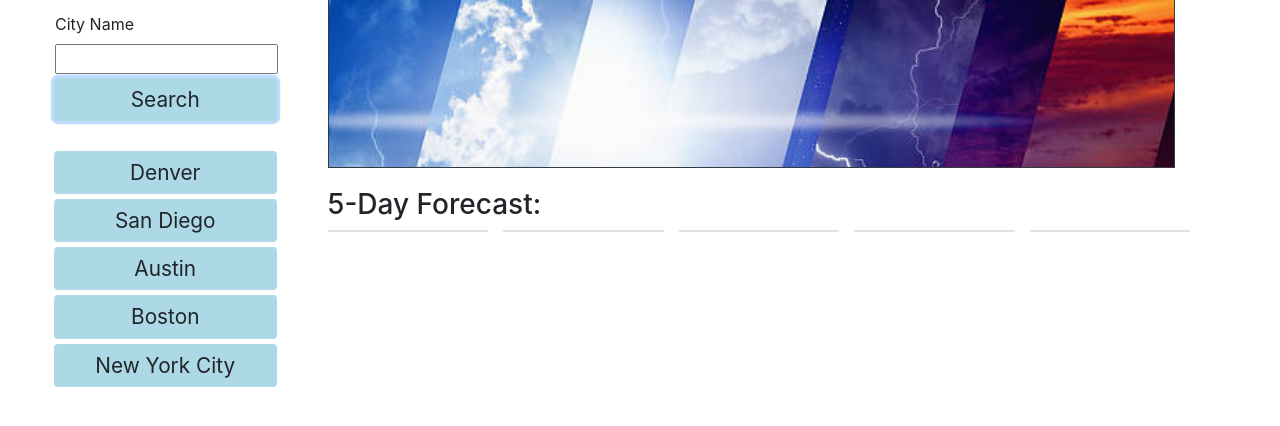
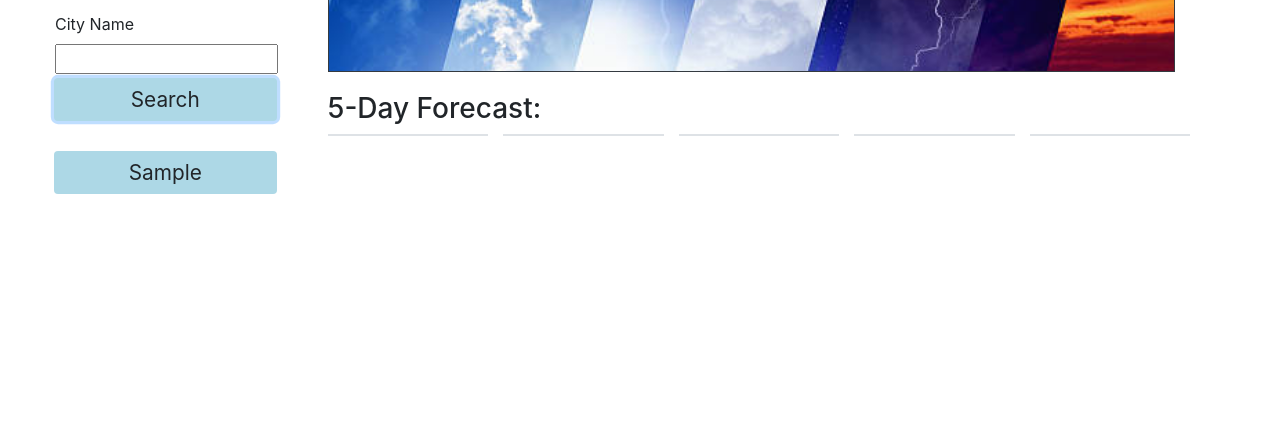
Before and after one commit to besarrrr/WeatherDisplay, a plain HTML site: page index.html in a window 1280 px wide. Both pictures are taken after typing "Sample" into the empty fields and a click on the button "Search". Shown: the part 174-600 px from the top of the page. Drawn offline with nearby package versions, Linux system fonts and the light colour scheme; no server answers.

Commit message:
readme and js work

```diff
--- a/assets/js/homepage.js
+++ b/assets/js/homepage.js
@@ -2,6 +2,7 @@ var userFormEl = document.querySelector('#user-form');
 var cityInputEl = document.querySelector("#city");
 var cityContainerEl = document.querySelector("#city-container");
 var citySearchTerm = document.querySelector("#city-search-term");
+var savedSearchesEl = document.querySelector('#saved-searches')
 
 var day2El = document.querySelector("#day2")
 var day3El = document.querySelector("#day3")
@@ -26,12 +27,17 @@ var formSubmitHandler = function(event) {
         day5El.textContent = "";
         day6El.textContent = "";
 
-
     } else {
         alert("Please enter a valid city")
     }
 
-    saveLastSearchedCity(cityname);
+   saveLastSearchedCity(cityname);
+
+    var citysearchEl = document.createElement('button');
+    citysearchEl.setAttribute("class", "btn")
+    citysearchEl.textContent = cityname
+    savedSearchesEl.append(citysearchEl)
+
 };
 
 
@@ -232,10 +238,11 @@ var kelvintofah = function (K) {
 }
 
 
-// Local storage
+//Local storage
 function saveLastSearchedCity(cityName) {
-    localStorage.setItem('lastSearchedCity', cityName);
-}
+ localStorage.setItem('lastSearchedCity', cityName);
+ }
+
 
 function getLastSearchedCity() {
     return localStorage.getItem('lastSearchedCity');
--- a/index.html
+++ b/index.html
@@ -37,11 +37,6 @@
                  <div class="popular-cities">
                 <ul class="list-view" id="saved-searches">
 
-                 <button type="submit" class="btn" id="denver">Denver</button>
-                 <button type="submit" class="btn" id="sandiego">San Diego</button>
-                 <button type="submit" class="btn" id="austin">Austin</button>
-                 <button type="submit" class="btn" id="boston">Boston</button>
-                 <button type="submit" class="btn" id="newyork">New York City</button>
                 </ul>
                  </div>
             </div>
```
Also changed, not shown: assets/images/Screenshot 2022-06-12 213446.png (added), 1 other file.
